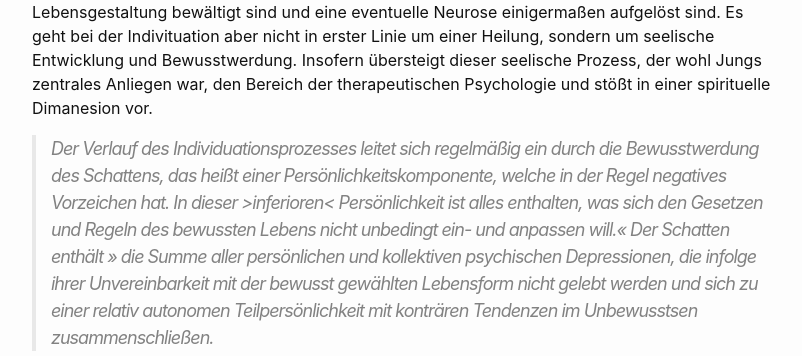
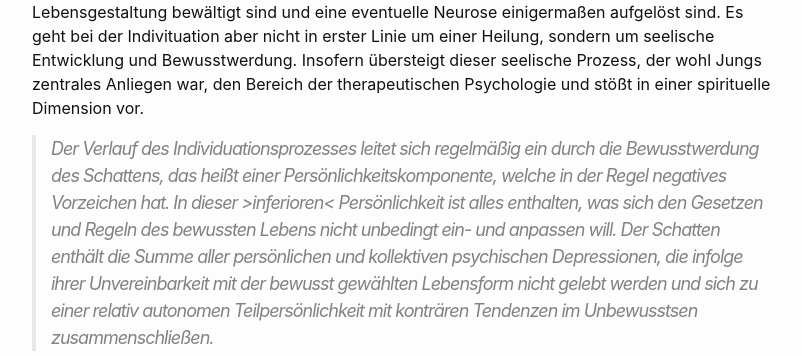
Before and after one commit to Hautaklyttn/-selbst-, a Jekyll site: the page built from docs/various2.md, in a window 1280 px wide and 900 px high, scrolled down 5048 px. Shown: the part 368-724 px from the top of the window, without its empty margins (238-1040 px from the left). Built offline with Jekyll 4.4.1, drawn with Linux system fonts in a browser that asks for light colours; some of the changed text lies outside the part shown.

Commit message:
Text additions

```diff
--- a/docs/various2.md
+++ b/docs/various2.md
@@ -66,6 +66,6 @@ Yamadi Roshi sagt zum Zeil dieses Weges:
 
 <span style="color:red ">Im Sinne der seelischen Entfaltung ist der Mensch nun ganz sich selbst geworden - ohne irgendwelche Umstände zu machen. Er lebt ganz in der Welt, beklagt sich über nichts und wirkt aus sich selbst heraus. Er handelt, wie es sich gerade ergibt, ist in diesem Sinne >>nutzlos<<, und er wirkt gerade deshalb. Sein Lächeln ist nicht Ausdruck einer Verdrängung, sondern eines gesunden Lebensgeistes. Er hat sein Leben >>in Ordnung gebracht<< und fühlt sich darin wohl - wie immer die Lebensumstände sind. Er denkt nicht >>positiv<<, wie das in gewissen psyhologischen Schulen empfohlen wird, sondern er "ist" positiv in seiner Grundhaltung dem Leben gegenüber. Er weiß, dass er ein gültiger und umfassender Ausdruck des Lebens ist. Das gibt ihm Selbstvertrauen und Gelassenheit zugleich. In dieser Haltung hilft er anderen Menschen ohne irgendwelche Umstände zu machen. >>Nur mit Hilfe der Wesenswelt können wir andere Menschen retten, sagt Zen.<< </span>
 
-Im Individuatiosnprozess entwickelt sich der Mensch zu einer größeren Persönlichkeit. Das geschieht vorwiegend in der zweiten Lebenshälfte, nachdem die wichtigen Aufgaben der äußeren Lebensgestaltung bewältigt sind und eine eventuelle Neurose einigermaßen aufgelöst sind. Es geht bei der Indivituation aber nicht in erster Linie um einer Heilung, sondern um seelische Entwicklung und Bewusstwerdung. Insofern übersteigt dieser seelische Prozess, der wohl Jungs zentrales Anliegen war, den Bereich der therapeutischen Psychologie und stößt in einer spirituelle Dimanesion vor.
+Im Individuatiosnprozess entwickelt sich der Mensch zu einer größeren Persönlichkeit. Das geschieht vorwiegend in der zweiten Lebenshälfte, nachdem die wichtigen Aufgaben der äußeren Lebensgestaltung bewältigt sind und eine eventuelle Neurose einigermaßen aufgelöst sind. Es geht bei der Indivituation aber nicht in erster Linie um einer Heilung, sondern um seelische Entwicklung und Bewusstwerdung. Insofern übersteigt dieser seelische Prozess, der wohl Jungs zentrales Anliegen war, den Bereich der therapeutischen Psychologie und stößt in einer spirituelle Dimension vor.
 
-> Der Verlauf des Individuationsprozesses leitet sich regelmäßig ein durch die Bewusstwerdung des Schattens, das heißt einer Persönlichkeitskomponente, welche in der Regel negatives Vorzeichen hat. In dieser >inferioren< Persönlichkeit ist alles enthalten, was sich den Gesetzen und Regeln des bewussten Lebens nicht unbedingt ein- und anpassen will.<< Der Schatten enthält >> die Summe aller persönlichen und kollektiven psychischen Depressionen, die infolge ihrer Unvereinbarkeit mit der bewusst gewählten Lebensform nicht gelebt werden und sich zu einer relativ autonomen Teilpersönlichkeit mit konträren Tendenzen im Unbewusstsen zusammenschließen.
+> Der Verlauf des Individuationsprozesses leitet sich regelmäßig ein durch die Bewusstwerdung des Schattens, das heißt einer Persönlichkeitskomponente, welche in der Regel negatives Vorzeichen hat. In dieser >inferioren< Persönlichkeit ist alles enthalten, was sich den Gesetzen und Regeln des bewussten Lebens nicht unbedingt ein- und anpassen will. Der Schatten enthält die Summe aller persönlichen und kollektiven psychischen Depressionen, die infolge ihrer Unvereinbarkeit mit der bewusst gewählten Lebensform nicht gelebt werden und sich zu einer relativ autonomen Teilpersönlichkeit mit konträren Tendenzen im Unbewusstsen zusammenschließen.
```
